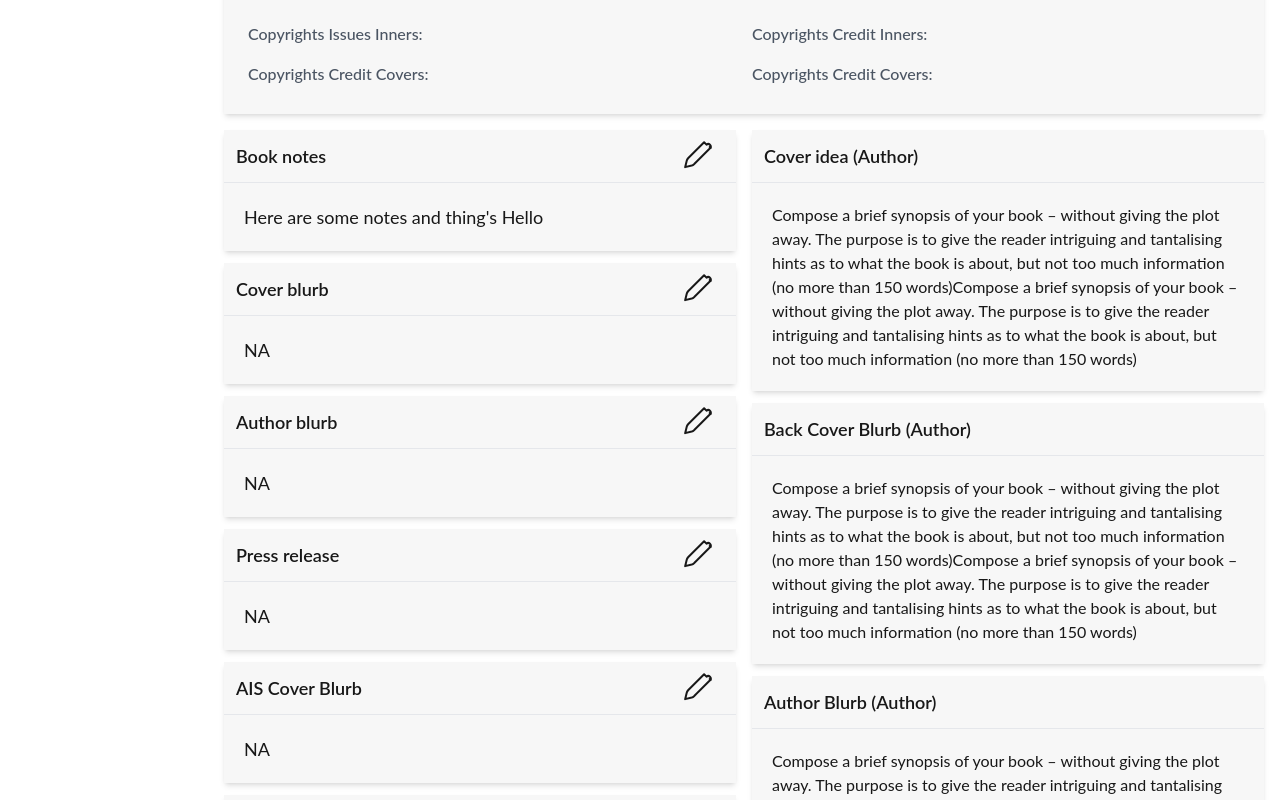
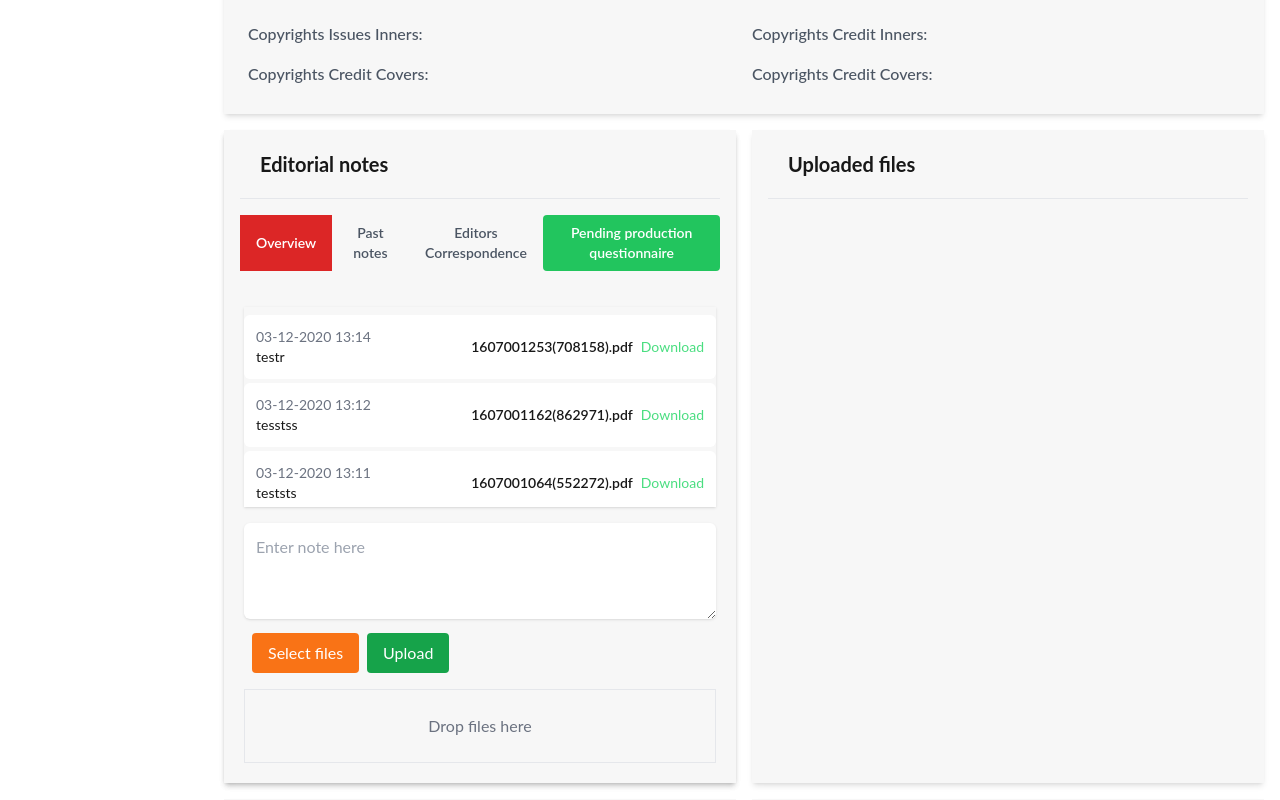
Before and after one commit to Hadees621/Olympia-Admin, a React (Create React App) app: page /editorial in a window 1280 px wide. Shown: the part 2100-2900 px from the top of the page. Built offline with nearby package versions, Linux system fonts and the light colour scheme.

Commit message:
chore: editorial notes

```diff
--- a/src/components/EditableNoteCard.js
+++ b/src/components/EditableNoteCard.js
@@ -43,8 +43,8 @@ const EditableNoteCard = ({ title, initialContent  }) => {
 
   return (
     <div className="w-full shadow-md bg-[#F7F7F7]">
-      <div className="border-b flex items-center justify-between">
-        <h2 className="text-lg font-semibold p-3 ">{title}</h2>
+      <div className="border-b flex items-center mx-4 justify-between">
+        <h2 className="text-lg font-semibold p-3">{title}</h2>
         <PenIcon />
       </div>
       <div className="p-5">
--- a/src/pages/author/components/NoteCard.js
+++ b/src/pages/author/components/NoteCard.js
@@ -2,7 +2,7 @@ import React from "react";
 
 const NoteCard = ({ title, content }) => (
   <div className="w-full shadow-md bg-[#F7F7F7]">
-    <div className="border-b">
+    <div className="border-b mx-4">
       <h2 className="text-lg font-semibold p-3">{title}</h2>
     </div>
     <div className="p-5">
--- a/src/pages/editorial/Editorial.js
+++ b/src/pages/editorial/Editorial.js
@@ -7,6 +7,7 @@ import NoteCard from "../author/components/NoteCard";
 import SearchField from "pages/home/components/SearchField";
 import EditorialBookInformation from "./components/EditorialBookInformation";
 import EditableNoteCard from "components/EditableNoteCard";
+import EditorialNotes from "./components/EditorialNotes";
 
 const Editorial = () => {
   const [selectedValues, setSelectedValues] = useState(["", ""]);
@@ -56,7 +57,6 @@ const Editorial = () => {
           <Button title="Edit Information" text="text-[12px]" />
         </div>
       </>
-      {/* header */}
 
       <div className="shadow mt-4 bg-[#F7F7F7] p-3 flex justify-between items-center">
         <p className="text-md font-semibold text-gray-500">
@@ -69,10 +69,18 @@ const Editorial = () => {
         </div>
       </div>
 
-      <div className="w-full shadow-md bg-[#F7F7F7]">
-        <EditorialBookInformation title="About book" info={bookInfo} />
+      <EditorialBookInformation title="About book" info={bookInfo} />
+
+      <div className="flex my-4 gap-4">
+        <div className="w-full shadow-md bg-[#F7F7F7]">
+          <EditorialNotes />
+        </div>
+        <div className="w-full shadow-md bg-[#F7F7F7]">
+          <div className="p-5 mx-4 border-b">
+            <p className="text-xl font-bold">Uploaded files</p>
+          </div>
+        </div>
       </div>
-
       <div className="flex my-4 gap-4">
         <div className="w-full space-y-3">
           {editableNotesData.map((note, index) => (
--- a/src/pages/editorial/components/EditorialBookInformation.js
+++ b/src/pages/editorial/components/EditorialBookInformation.js
@@ -30,7 +30,7 @@ const EditorialBookInformation = ({ title, info, bookFlag }) => {
 
   const placeholders = ["Please Select Author"];
   return (
-    <div className="">
+    <div className="w-full shadow-md bg-[#F7F7F7]">
       <div className="pb-3 mb-3 mx-4 border-b">
         <p className="text-xl font-bold mx-5 pt-8 mt-4">{title}</p>
       </div>
--- /dev/null
+++ b/src/pages/editorial/components/EditorialNotes.js
@@ -0,0 +1,176 @@
+import React, { useState } from "react";
+
+const EditorialNotes = () => {
+  const [activeTab, setActiveTab] = useState("overview");
+  const [notes, setNotes] = useState([
+    {
+      date: "03-12-2020 13:14",
+      note: "testr",
+      fileName: "1607001253(708158).pdf",
+    },
+    {
+      date: "03-12-2020 13:12",
+      note: "tesstss",
+      fileName: "1607001162(862971).pdf",
+    },
+    {
+      date: "03-12-2020 13:11",
+      note: "teststs",
+      fileName: "1607001064(552272).pdf",
+    },
+    {
+      date: "03-12-2020 13:14",
+      note: "testr",
+      fileName: "1607001253(708158).pdf",
+    },
+    {
+      date: "03-12-2020 13:12",
+      note: "tesstss",
+      fileName: "1607001162(862971).pdf",
+    },
+    {
+      date: "03-12-2020 13:11",
+      note: "teststs",
+      fileName: "1607001064(552272).pdf",
+    },
+  ]);
+  const [newNote, setNewNote] = useState("");
+  const [newFile, setNewFile] = useState(null);
+
+  const handleNoteChange = (e) => {
+    setNewNote(e.target.value);
+  };
+
+  const handleFileChange = (e) => {
+    setNewFile(e.target.files[0]);
+  };
+
+  const handleUpload = () => {
+    if (newNote && newFile) {
+      const newEntry = {
+        date: new Date().toLocaleString(),
+        note: newNote,
+        fileName: newFile.name,
+      };
+      setNotes([...notes, newEntry]);
+      setNewNote("");
+      setNewFile(null);
+    }
+  };
+
+  const renderNotes = (notes) => (
+    <div className="space-y-1 w-full max-h-[200px] py-2 overflow-y-scroll shadow">
+      {notes.map((note, index) => (
+        <div
+          key={index}
+          className="flex items-center justify-between p-3 rounded-md bg-white"
+        >
+          <div className="w-full">
+            <p className="text-sm text-gray-500">{note.date}</p>
+            <p className="text-sm">{note.note}</p>
+          </div>
+          <div className="flex items-center justify-between w-full">
+            <p className="text-sm font-semibold mr-2">{note.fileName}</p>
+            <button className="text-sm text-green-400">Download</button>
+          </div>
+        </div>
+      ))}
+    </div>
+  );
+
+  const renderFileUploadSection = () => (
+    <>
+      <textarea
+        className="w-full mt-4 p-3 shadow rounded-md"
+        rows="3"
+        placeholder="Enter note here"
+        value={newNote}
+        onChange={handleNoteChange}
+      ></textarea>
+      <div className="flex mt-2 space-x-2">
+        <input
+          type="file"
+          onChange={handleFileChange}
+          className="hidden"
+          id="file-upload"
+        />
+        <label
+          htmlFor="file-upload"
+          className="bg-orange-500 text-white px-4 py-2 rounded cursor-pointer"
+        >
+          Select files
+        </label>
+        <button
+          onClick={handleUpload}
+          className="bg-green-600 text-white px-4 py-2 rounded"
+        >
+          Upload
+        </button>
+      </div>
+      <div className="border mt-4 p-6 text-gray-500 text-center">
+        Drop files here
+      </div>
+    </>
+  );
+
+  const renderTabContent = () => {
+    switch (activeTab) {
+      case "overview":
+        return (
+          <div className="p-5">
+            {renderNotes(notes)}
+            {renderFileUploadSection()}
+          </div>
+        );
+      case "past-notes":
+        return (
+          <div className="p-5">
+            {renderFileUploadSection()}
+            <div className="mt-6">
+              <h3 className="text-lg font-semibold">Notes log</h3>
+              {renderNotes(notes)}
+            </div>
+          </div>
+        );
+      case "editors-correspondence":
+        return (
+          <div className="space-y-2 p-5">
+            <p className="text-lg">Author Correspondence:</p>
+            <p className="text-lg">Publisher Correspondence:</p>
+          </div>
+        );
+      default:
+        return null;
+    }
+  };
+
+  const renderTabButton = (tabName, label) => (
+    <button
+      className={`px-4 py-2 text-sm font-semibold ${
+        activeTab === tabName ? "text-white bg-red-600" : "text-gray-600"
+      }`}
+      onClick={() => setActiveTab(tabName)}
+    >
+      {label}
+    </button>
+  );
+
+  return (
+    <div className="w-full shadow-md bg-[#F7F7F7]">
+      <div className="p-5 mx-4 border-b">
+        <p className="text-xl font-bold">Editorial notes</p>
+      </div>
+      <div className="flex p-4">
+        {renderTabButton("overview", "Overview")}
+        {renderTabButton("past-notes", "Past notes")}
+        {renderTabButton("editors-correspondence", "Editors Correspondence")}
+        <button className="ml-auto px-4 py-2 text-sm font-semibold text-white bg-green-500 rounded">
+          Pending production questionnaire
+        </button>
+      </div>
+      <div className="p-">{renderTabContent()}</div>
+    </div>
+  );
+};
+
+export default EditorialNotes;
```
